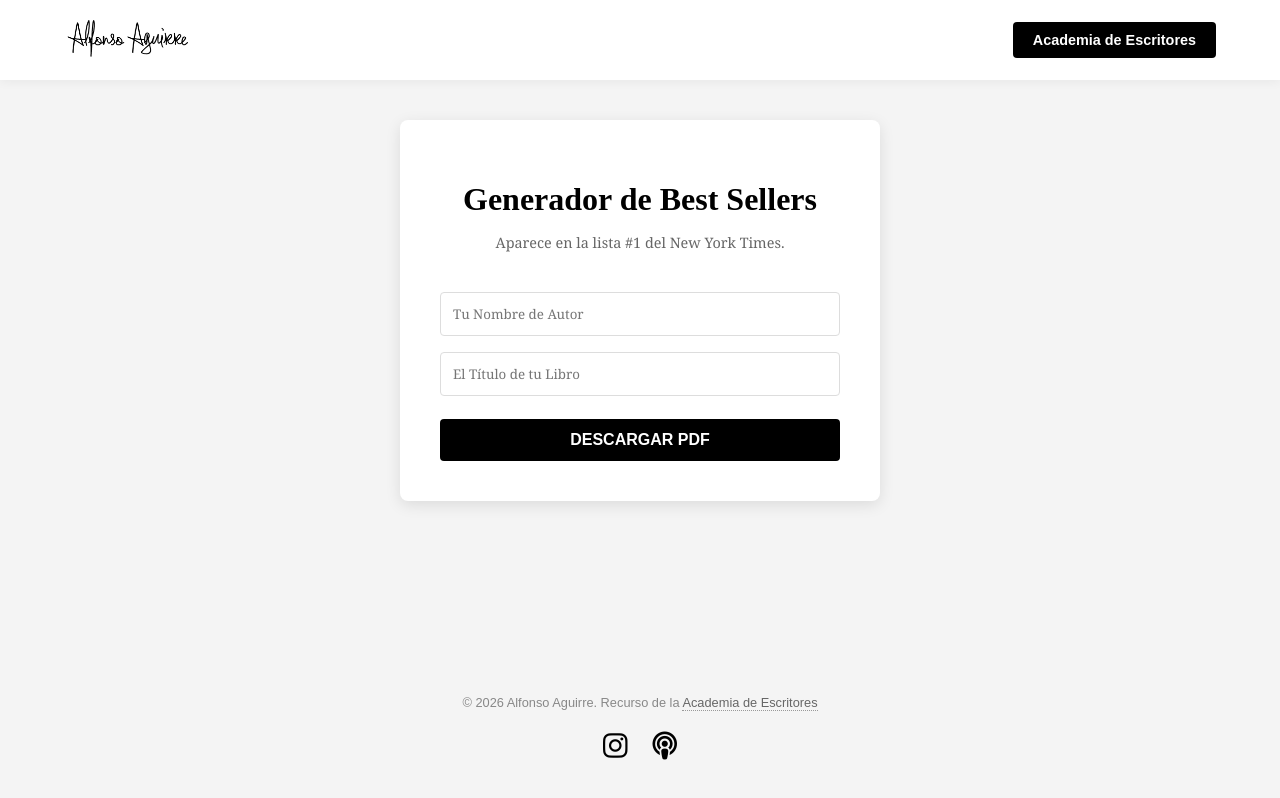
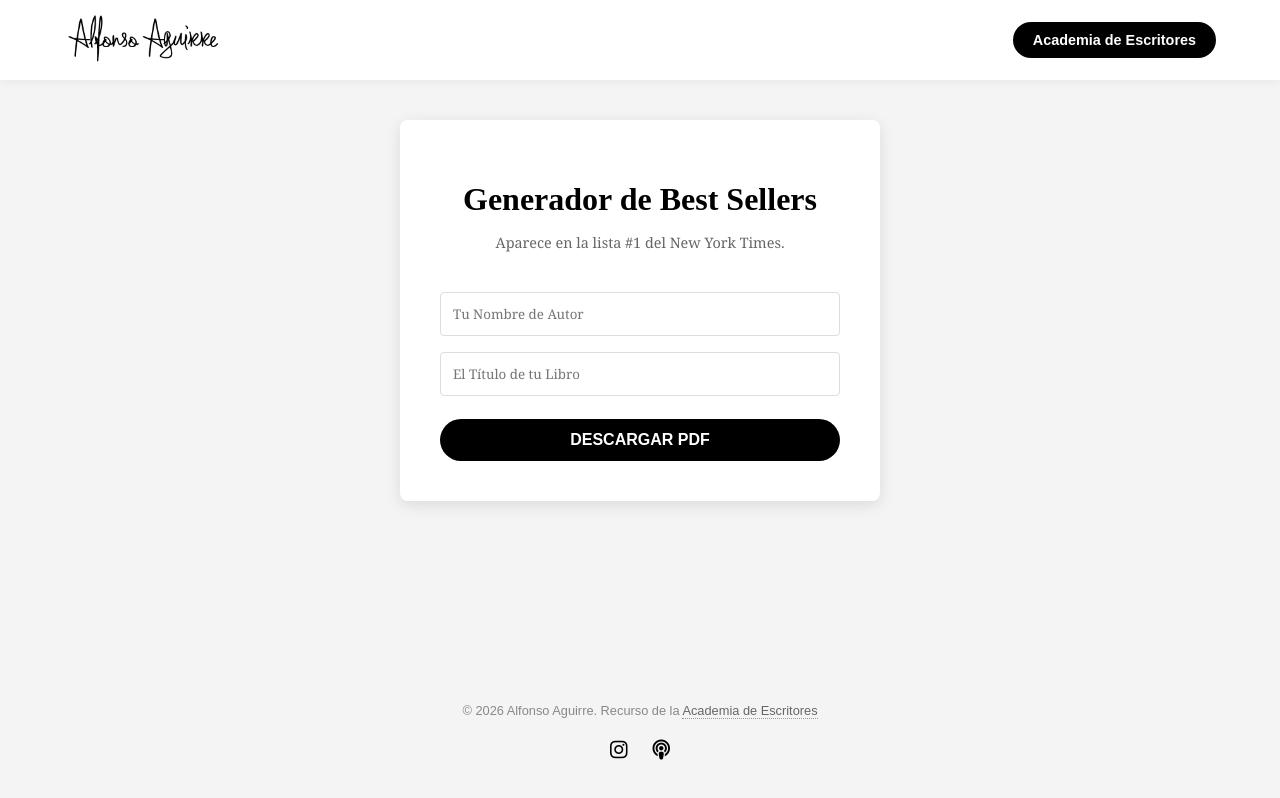
Before and after one commit to alfonsoaguirrecorp/generador-nyt, a website: page generador-nyt/public/index.html in a window 1280 px wide. Drawn offline with Linux system fonts and the light colour scheme.

Commit message:
Update index.html

```diff
--- a/generador-nyt/public/index.html
+++ b/generador-nyt/public/index.html
@@ -40,7 +40,7 @@
         }
 
         .logo-img {
-            max-height: 40px;
+            max-height: 50px;
             width: auto;
         }
 
@@ -49,7 +49,7 @@
             color: white;
             text-decoration: none;
             padding: 10px 20px;
-            border-radius: 4px;
+            border-radius: 100px;
             font-family: sans-serif;
             font-weight: bold;
             font-size: 0.9rem;
@@ -92,7 +92,7 @@
             background-color: #000;
             color: white;
             border: none;
-            border-radius: 4px;
+            border-radius: 100px;
             font-size: 1rem;
             cursor: pointer;
             font-weight: bold;
@@ -132,7 +132,7 @@
 
         .social-link {
             color: #000; /* Color negro como en tu imagen */
-            font-size: 28px; /* Tamaño de los íconos */
+            font-size: 20px; /* Tamaño de los íconos */
             text-decoration: none;
             transition: transform 0.2s, color 0.2s;
             display: flex;
```
